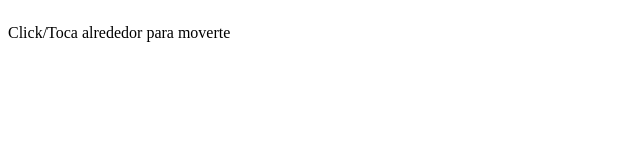
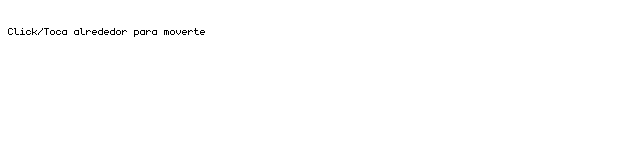
Before and after one commit to devFabianAlarcon/my-portfolio, a website built with Vite: page index.html in a window 1280 px wide. Shown: the full height of the page, 0-640 px from the left. Built offline with nearby package versions, Linux system fonts and the light colour scheme; what kaboom would draw is missing.

Commit message:
Change fonts

```diff
--- a/index.html
+++ b/index.html
@@ -11,6 +11,9 @@
       @font-face {
         font-family: monogram;
         src: url(monogram.ttf);
+      }
+      body{
+        font-family: monogram, monospace;
       }
       #app {
         width: 100%;
```
